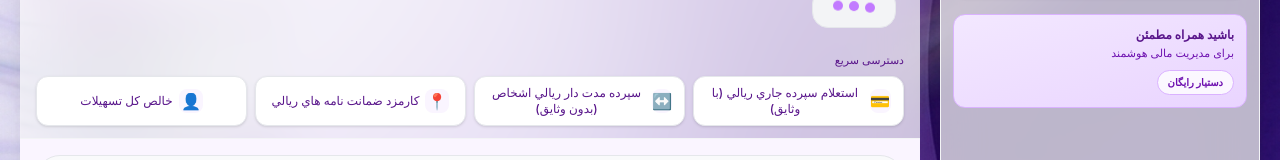
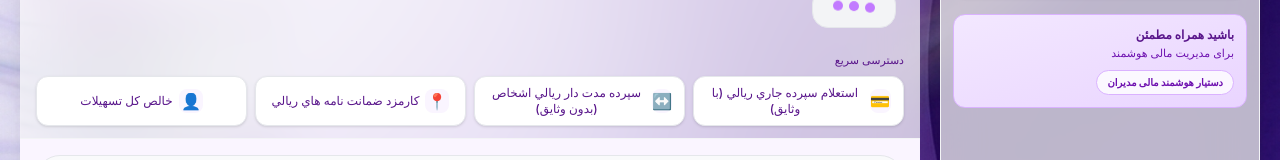
Before and after one commit to arkamohi99/ChatBot, a React (Vite) app: page / in a window 1280 px wide. Shown: the part 516-676 px from the top of the page. Built offline with nearby package versions, Linux system fonts and the light colour scheme.

Commit message:
change bkg

```diff
--- a/src/components/layout/Sidebar.jsx
+++ b/src/components/layout/Sidebar.jsx
@@ -72,7 +72,7 @@ export default function Sidebar({ isOpen, setIsOpen }) {
               <div className="text-purple-900 font-bold text-xs">باشید همراه مطمئن</div>
               <div className="text-purple-800 text-[11px] mt-0.5">برای مدیریت مالی هوشمند</div>
               <div className="inline-block mt-2 text-[10px] font-bold bg-white/80 px-2.5 py-1 rounded-full border border-purple-300 text-purple-800">
-                دستیار رایگان
+                دستیار هوشمند مالی مدیران
               </div>
             </div>
           </div>
```
